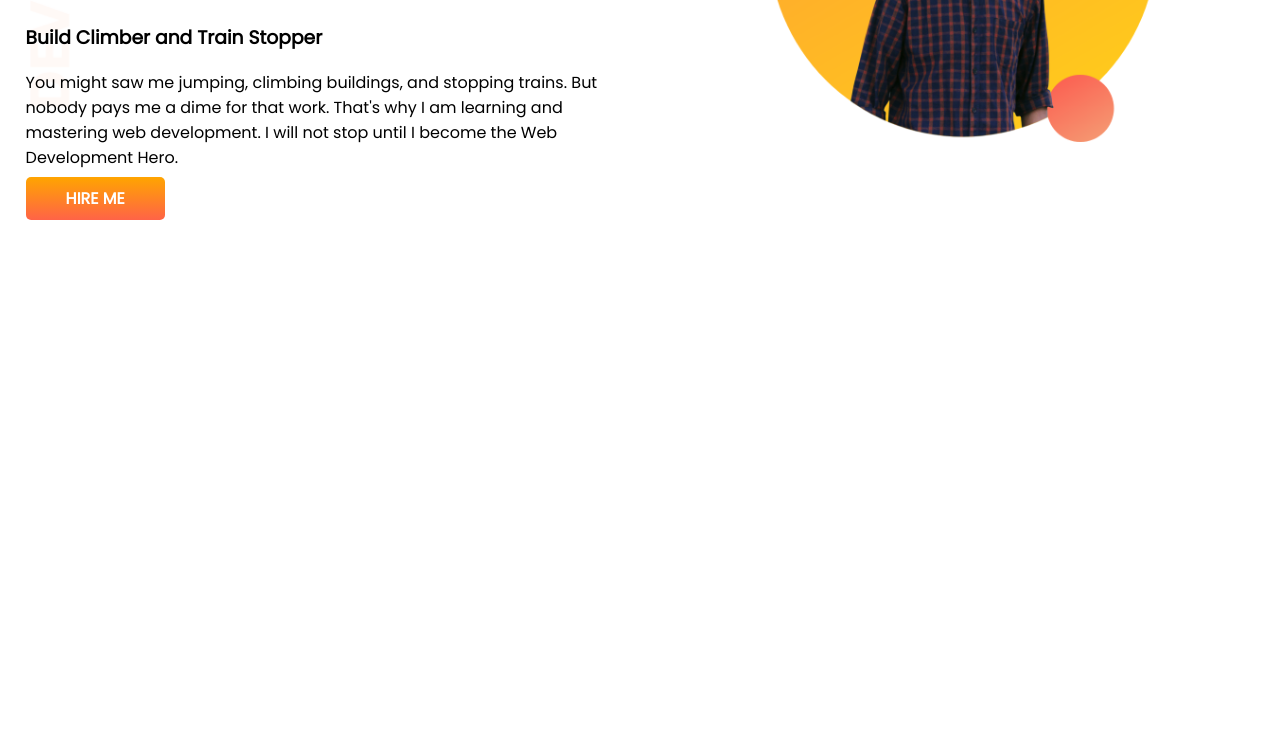
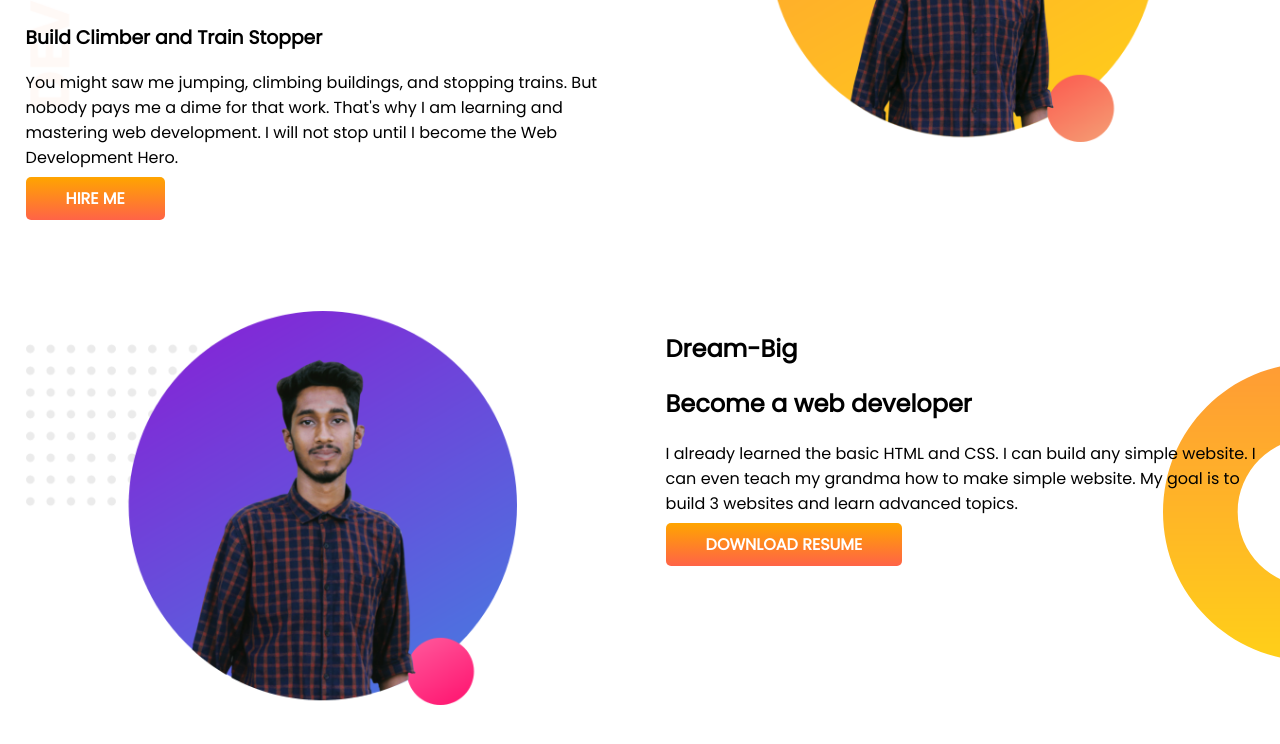
Before and after one commit to jaber996/developer-portfolio, a plain HTML site: page index.html in a window 1280 px wide. Shown: the part 252-996 px from the top of the page. Before the commit the page ends 800 px from the top, so only its background shows below. Drawn offline with Linux system fonts and the light colour scheme.

Commit message:
dream added

```diff
--- a/index.html
+++ b/index.html
@@ -23,5 +23,17 @@
             <img src="images/jaber.png" alt="">
         </div>
     </section>
+
+    <section class="dream-big">
+        <div class="half-width">
+            <img src="images/image 12 (4).png" alt="">
+        </div>
+        <div class="half-width">
+            <h2>Dream-Big</h2>
+            <h2>Become a web developer</h2>
+            <p>I already learned the basic HTML and CSS. I can build any simple website. I can even teach my grandma how to make simple website. My goal is to build 3 websites and learn advanced topics.</p>
+            <a class="link-button" target="-blank" href="">DOWNLOAD RESUME</a>
+        </div>
+    </section>
 </body>
 </html>
--- a/style.css
+++ b/style.css
@@ -10,6 +10,7 @@ h1{
 }
 section{
     display: flex;
+    margin-bottom: 100px;
 }
 .half-width{
     width: 50%;
@@ -30,3 +31,8 @@ section{
     background-image:url(images/top-banner.png);
     background-repeat: no-repeat;
 }
+.dream-big{
+    background-image: url(images/dream-bg.png);
+    background-repeat: no-repeat;
+    background-position: right;
+}
```
